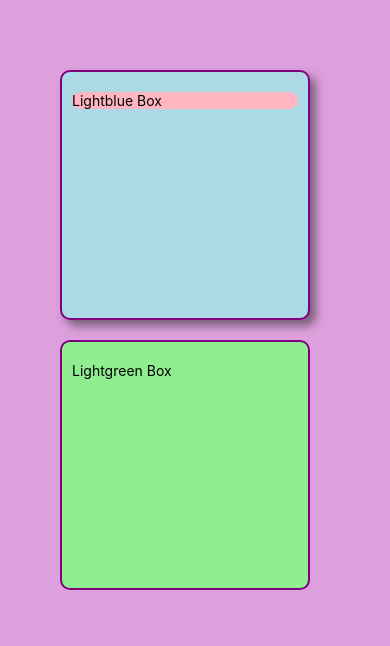
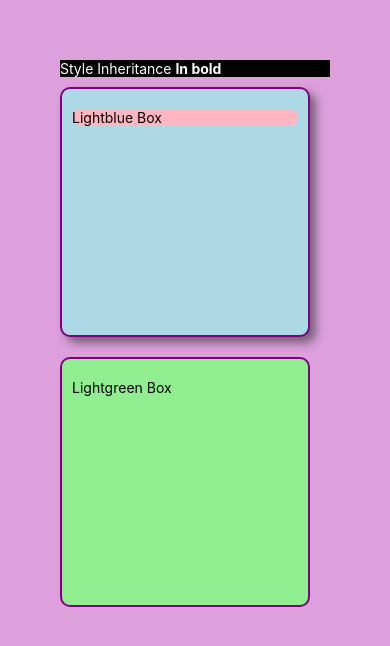
Before and after one commit to Minoli-1998/CoreComponents, a React Native app: screen / in a window 390 px wide. Shown: the top 646 px of the page. Built offline with nearby package versions, Linux system fonts and the light colour scheme.

Commit message:
Learnt Styling Inheritance

```diff
--- a/App.js
+++ b/App.js
@@ -3,6 +3,11 @@ import { View, Text, StyleSheet } from "react-native";
 export default function App() {
   return (
     <View style={styles.container}>
+      <View style={styles.darkMode}>
+        <Text style={styles.darkModeText}>
+          Style Inheritance <Text style={styles.boldText}>In bold</Text>
+        </Text>
+      </View>
       <View style={[styles.box, styles.lightblueBg, styles.boxShadow]}>
         <Text style={{ borderRadius: 10, backgroundColor: "lightpink" }}>
           Lightblue Box
@@ -17,6 +22,9 @@ export default function App() {
 
 const styles = StyleSheet.create({
   container: { flex: 1, backgroundColor: "plum", padding: 60 },
+  darkMode: { backgroundColor: "black", color: "white" },
+  darkModeText: { color: "white" },
+  boldText: { fontWeight: "bold" },
   box: {
     /*width: "25%",
     height: "25%",
```
